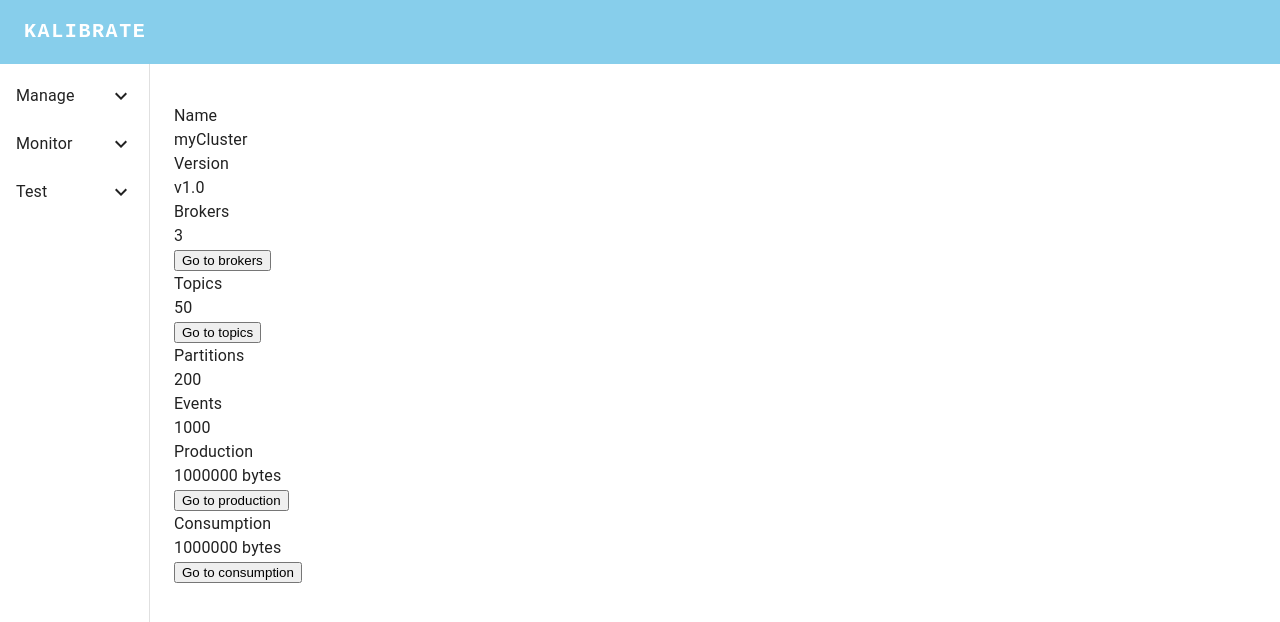
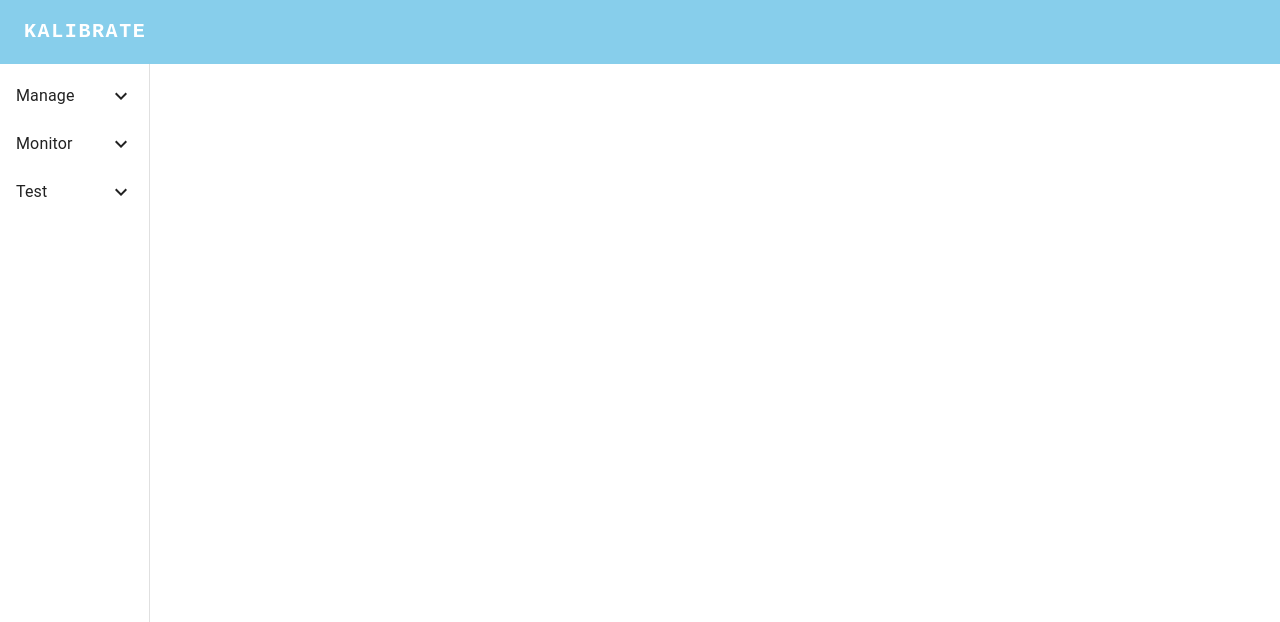
Before and after one commit to oslabs-beta/kalibrate, a React (Vite) app: page /1 in a window 1280 px wide. Shown: the top 622 px of the page. Built offline with nearby package versions, Linux system fonts and the light colour scheme.

Commit message:
add connect on the bottom of dashboard sidebar, refactor overview to show in dashboard after a cluster has been connected and will add new row to the table each time

```diff
--- a/src/client/App.tsx
+++ b/src/client/App.tsx
@@ -84,9 +84,21 @@ function App() {
               sessionClusters={sessionClusters}
             />
           }
-        />
+        >
+          <Route
+            index
+            element={
+              //pass in all the data needed for the overview data here
+              //clustername, version, brokers count, partitions, topics, production
+              <Overview
+                data={connectedClusterData}
+                connectedCluster={connectedCluster}
+                sessionClusters={sessionClusters}
+              />
+            }
+          />
+        </Route>
         <Route path=":clusterName" element={<Manage connectedCluster={connectedCluster} />}>
-          <Route index element={<Overview data={connectedClusterData} />} />
           <Route path="brokers" element={<Brokers data={connectedClusterData.cluster.brokers} />} />
           <Route path="producers" element={<Producers />} />
           <Route path="consumers" element={<Consumers />} />
--- a/src/client/components/Connect.tsx
+++ b/src/client/components/Connect.tsx
@@ -100,9 +100,7 @@ const Connect = props => {
       // update global state and redirect
       setIsConnected(true);
       setConnectedCluster(clientId);
-      const newSessionClusters = [...sessionClusters];
-      console.log(newSessionClusters);
-      newSessionClusters.push(clientId);
+      const newSessionClusters = [...sessionClusters, clientId];
       setSessionClusters(newSessionClusters);
 
       navigate('/dashboard');
--- a/src/client/components/Dashboard.tsx
+++ b/src/client/components/Dashboard.tsx
@@ -1,4 +1,4 @@
-import {useNavigate} from 'react-router-dom';
+import {useNavigate, Outlet} from 'react-router-dom';
 import {useEffect, useState} from 'react';
 import {
   Box,
@@ -17,11 +17,11 @@ const drawerWidth = 150;
 const Dashboard = props => {
   const navigate = useNavigate();
 
-  const {clientId, sessionClusters, setConnectedCluster} = props;
+  const {connectedCluster, sessionClusters, setConnectedCluster} = props;
 
   const [clusterData, setClusterData] = useState({});
   const [stableData, setStableData] = useState({});
-
+  // console.log('array of connected clusters', sessionClusters)
   // on mount, make calls to GET cluster data and other admin data
   // TIL useEffect throws an error if you try to make it async
   useEffect(() => {
@@ -78,18 +78,28 @@ const Dashboard = props => {
                 <ListItemButton
                   onClick={() => {
                     setConnectedCluster(text);
-                    navigate('/' + text)}}
+                    navigate('/' + text);
+                  }}
                 >
                   <ListItemText primary={text} />
                 </ListItemButton>
               </ListItem>
             ))}
           </List>
+          <List>
+            <ListItem key="Connect" disablePadding sx={{position: 'fixed', bottom: 0}}>
+              <ListItemButton onClick={() => navigate('/connect')}>
+                <ListItemText primary="Connect" />
+              </ListItemButton>
+            </ListItem>
+          </List>
         </Box>
       </Drawer>
       <Box component="main" sx={{flexGrow: 1, p: 3}}>
         <Toolbar />
-        <Typography paragraph>Toplevel info</Typography>
+        {/* <Typography paragraph></Typography> */}
+        {/* added outlet to render the table on the right of the sidebar */}
+        <Outlet />
       </Box>
     </Box>
   );
--- a/src/client/components/Navbar.tsx
+++ b/src/client/components/Navbar.tsx
@@ -64,7 +64,7 @@ const Navbar = (props: Props) => {
             variant="h6"
             noWrap
             component="a"
-            href="/"
+            onClick={() => navigate('/')}
             sx={{
               mr: 2,
               display: {xs: 'none', md: 'flex'},
--- a/src/client/components/Overview.tsx
+++ b/src/client/components/Overview.tsx
@@ -1,70 +1,128 @@
+import { Table, TableBody, TableCell, TableContainer, TableHead, TableRow, Paper } from '@mui/material'
+
+
 const Overview = props => {
+
+  const {connectedCluster, sessionClusters} = props;
   // Eventual props to use...
   // {clusterName, clusterVersion, brokerNumber, topicNumber, partitionNumber, messageNumber, production, consumption} = props
 
   // Values are hard coded and should be updated to prop values
 
+  function createData(
+    clusterName: string,
+    version: number,
+    brokers: number,
+    partitions: number,
+    topics: number,
+    production: string
+  ) {
+    return { clusterName, version, brokers, partitions, topics, production };
+  }
+
+  const rows = [];
+
+  //this for loop will push new row into the table whenever there is a new cluster added
+  //data for each row will need to follow the order of createData above
+
+  for( let i = 0; i < sessionClusters.length; i++) {
+    rows.push(createData(sessionClusters[i],1,1,1,1,'0bytes'))
+  }
+
   return (
-    <div className="mt-10 w-min m-auto flex flex-col">
-      <div className="stats shadow mb-10">
-        <div className="stat">
-          <div className="stat-title">Name</div>
-          <div className="stat-value">myCluster</div>
-        </div>
+    <TableContainer component={Paper}>
+      <Table sx={{ minWidth: 650 }} aria-label="simple table">
+        <TableHead>
+          <TableRow>
+            <TableCell>Cluster name</TableCell>
+            <TableCell align="right">Version</TableCell>
+            <TableCell align="right">Brokers count</TableCell>
+            <TableCell align="right">Partitions</TableCell>
+            <TableCell align="right">Topics</TableCell>
+            <TableCell align="right">Production</TableCell>
+          </TableRow>
+        </TableHead>
+        <TableBody>
+          {rows.map((row) => (
+            <TableRow
+              key={row.clusterName}
+              sx={{ '&:last-child td, &:last-child th': { border: 0 } }}
+            >
+              <TableCell component="th" scope="row">
+                {row.clusterName}
+              </TableCell>
+              <TableCell align="right">{row.version}</TableCell>
+              <TableCell align="right">{row.brokers}</TableCell>
+              <TableCell align="right">{row.partitions}</TableCell>
+              <TableCell align="right">{row.topics}</TableCell>
+              <TableCell align="right">{row.production}</TableCell>
+            </TableRow>
+          ))}
+        </TableBody>
+      </Table>
+    </TableContainer>
+  );
+}
 
-        <div className="stat">
-          <div className="stat-title">Version</div>
-          <div className="stat-value">v1.0</div>
-        </div>
 
-        <div className="stat">
-          <div className="stat-title">Brokers</div>
-          <div className="stat-value">3</div>
-          <div className="stat-actions">
-            <button className="btn btn-sm">Go to brokers</button>
-          </div>
-        </div>
-      </div>
+    //  <div className="mt-10 w-min m-auto flex flex-col">
+    //   <div className="stats shadow mb-10">
+    //     <div className="stat">
+    //       <div className="stat-title">Name</div>
+    //       <div className="stat-value">{connectedCluster}</div>
+    //     </div>
 
-      <div className="stats shadow mb-10">
-        <div className="stat">
-          <div className="stat-title">Topics</div>
-          <div className="stat-value">50</div>
-          <div className="stat-actions">
-            <button className="btn btn-sm">Go to topics</button>
-          </div>
-        </div>
+    //     <div className="stat">
+    //       <div className="stat-title">Version</div>
+    //       <div className="stat-value">v1.0</div>
+    //     </div>
 
-        <div className="stat">
-          <div className="stat-title">Partitions</div>
-          <div className="stat-value">200</div>
-        </div>
+    //     <div className="stat">
+    //       <div className="stat-title">Brokers</div>
+    //       <div className="stat-value">3</div>
+    //       <div className="stat-actions">
+    //         <button className="btn btn-sm">Go to brokers</button>
+    //       </div>
+    //     </div>
+    //   </div>
 
-        <div className="stat">
-          <div className="stat-title">Events</div>
-          <div className="stat-value">1000</div>
-        </div>
-      </div>
+    //   <div className="stats shadow mb-10">
+    //     <div className="stat">
+    //       <div className="stat-title">Topics</div>
+    //       <div className="stat-value">50</div>
+    //       <div className="stat-actions">
+    //         <button className="btn btn-sm">Go to topics</button>
+    //       </div>
+    //     </div>
 
-      <div className="stats shadow">
-        <div className="stat">
-          <div className="stat-title">Production</div>
-          <div className="stat-value">1000000 bytes</div>
-          <div className="stat-actions">
-            <button className="btn btn-sm">Go to production</button>
-          </div>
-        </div>
+    //     <div className="stat">
+    //       <div className="stat-title">Partitions</div>
+    //       <div className="stat-value">200</div>
+    //     </div>
 
-        <div className="stat">
-          <div className="stat-title">Consumption</div>
-          <div className="stat-value">1000000 bytes</div>
-          <div className="stat-actions">
-            <button className="btn btn-sm">Go to consumption</button>
-          </div>
-        </div>
-      </div>
-    </div>
-  );
-};
+    //     <div className="stat">
+    //       <div className="stat-title">Events</div>
+    //       <div className="stat-value">1000</div>
+    //     </div>
+    //   </div>
+
+    //   <div className="stats shadow">
+    //     <div className="stat">
+    //       <div className="stat-title">Production</div>
+    //       <div className="stat-value">1000000 bytes</div>
+    //       <div className="stat-actions">
+    //         <button className="btn btn-sm">Go to production</button>
+    //       </div>
+    //     </div>
+
+    //     <div className="stat">
+    //       <div className="stat-title">Consumption</div>
+    //       <div className="stat-value">1000000 bytes</div>
+    //       <div className="stat-actions">
+    //         <button className="btn btn-sm">Go to consumption</button>
+    //       </div>
+    //     </div>
+    //   </div>
+    // </div>
 
 export default Overview;
```
